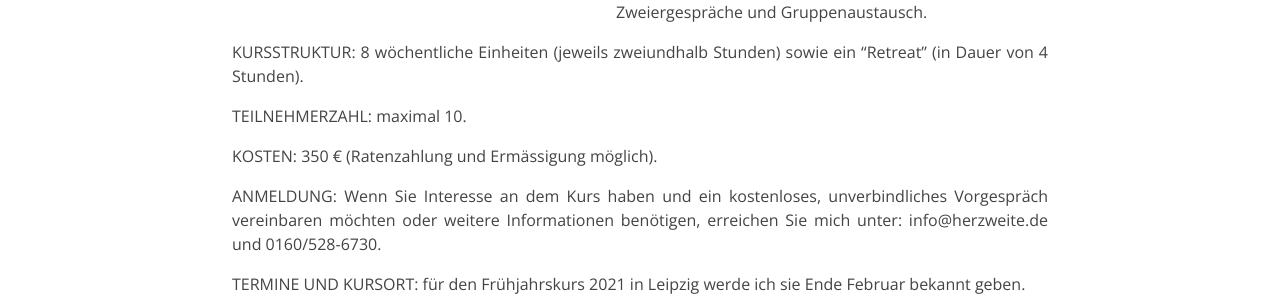
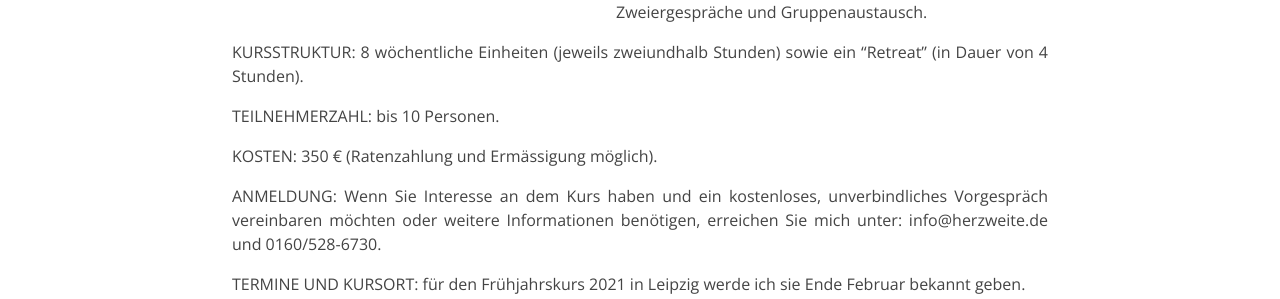
Before and after one commit to herzweite/herzweite.github.io, a Jekyll site: the page built from training.md, in a window 1280 px wide. Shown: the part 717-1016 px from the top of the page. Built offline with Jekyll 4.4.1, drawn with Linux system fonts in a browser that asks for light colours.

Commit message:
Update training.md

```diff
--- a/training.md
+++ b/training.md
@@ -17,7 +17,7 @@ Imaginationsübungen, Meditationen, Zweiergespräche und Gruppenaustausch.
 KURSSTRUKTUR:
 8 wöchentliche Einheiten (jeweils zweiundhalb Stunden) sowie ein "Retreat" (in Dauer von 4 Stunden).
 
-TEILNEHMERZAHL: maximal 10.
+TEILNEHMERZAHL: bis 10 Personen.
 
 KOSTEN:
 350 € (Ratenzahlung und Ermässigung möglich).
```
